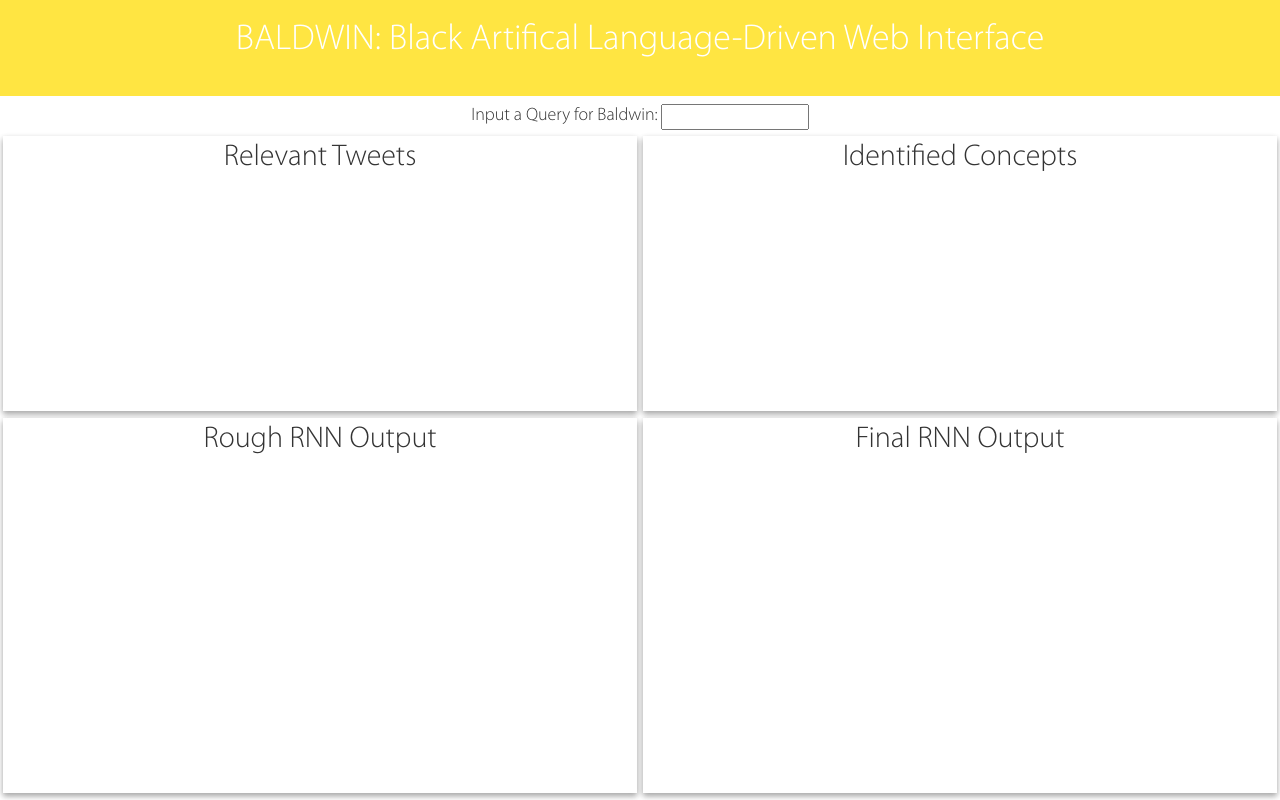
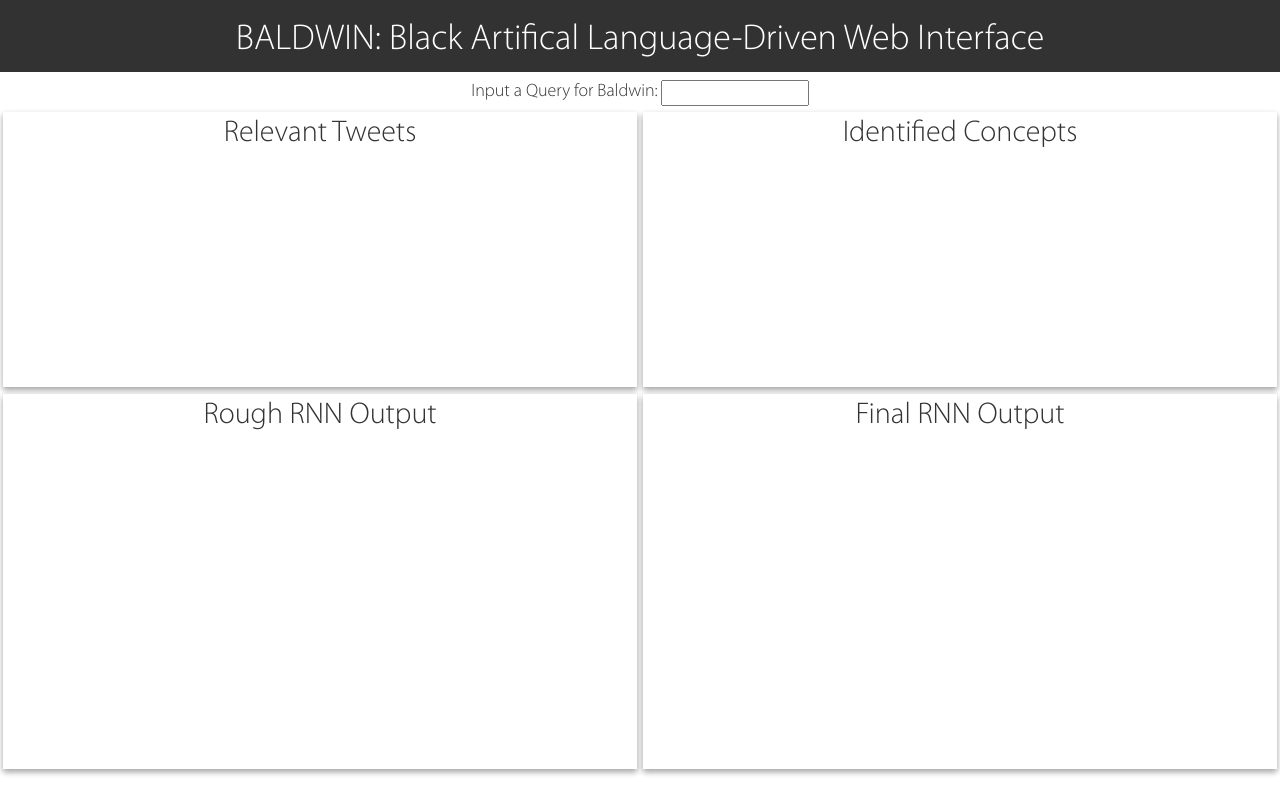
Before and after one commit to elizabethsdavis/Baldwin, a website: page final project.html in a window 1280 px wide. Drawn offline with nearby package versions, Linux system fonts and the light colour scheme.

Commit message:
Navbar background

```diff
--- a/final project.html
+++ b/final project.html
@@ -15,7 +15,7 @@
       margin-bottom: 0;
       border-radius: 0;
       text-align: center;
-      background-color: #FFE542;
+      background-color: #323232;
       font-family: 'MyriadProLight';
 
     }
@@ -103,7 +103,7 @@
 </head>
 <body>
 
-<nav class="navbar" style="height:12%">
+<nav class="navbar" style="height:9%">
   <div class="container-fluid" >
     <h1 class="page-title" style="display: inline-block">BALDWIN: Black Artifical Language-Driven Web Interface</h1>
 
```
